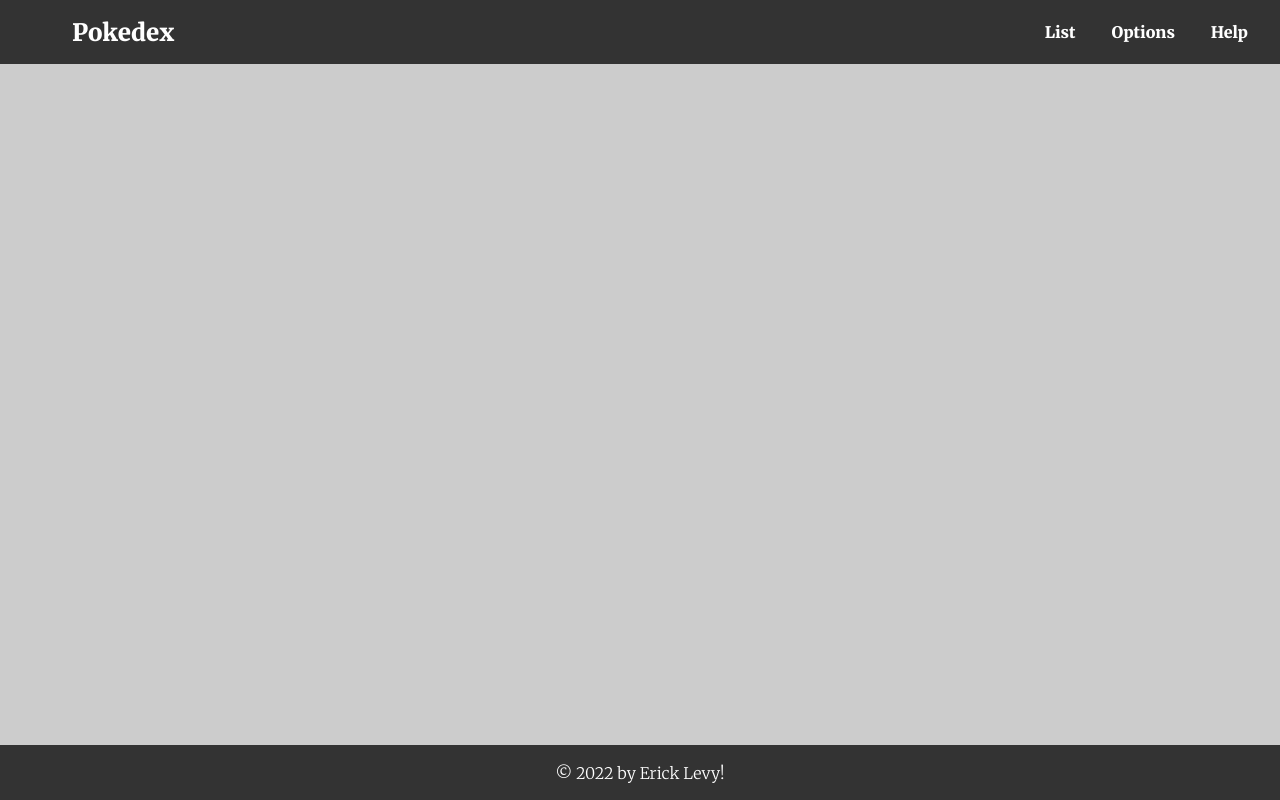
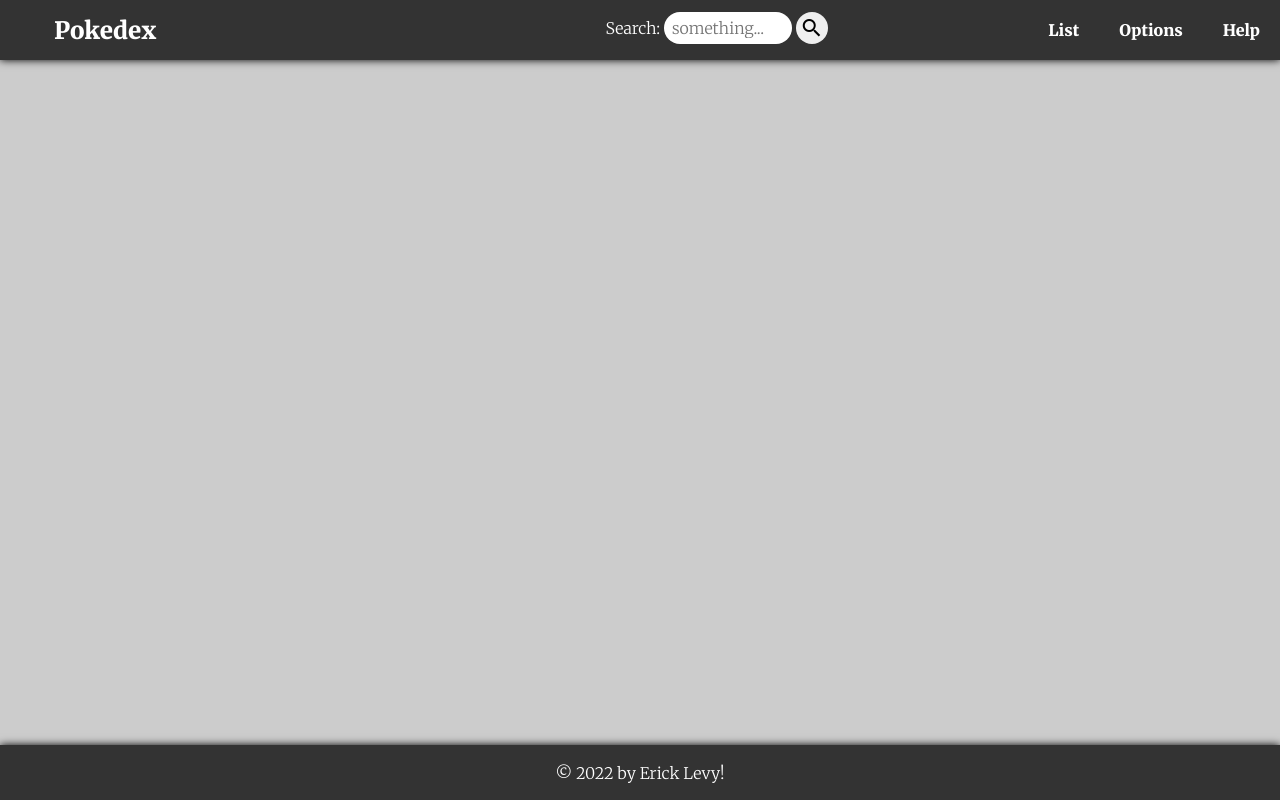
Before and after one commit to ericklevy8a/Pokedex, a plain HTML site: page index.html in a window 1280 px wide. Drawn offline with Linux system fonts and the light colour scheme; no server answers.

Commit message:
Better responsive design and shadows

```diff
--- a/index.html
+++ b/index.html
@@ -6,17 +6,29 @@
     <meta http-equiv="X-UA-Compatible" content="IE=edge">
     <meta name="viewport" content="width=device-width, initial-scale=1.0">
     <title>Pokedex</title>
+    <link rel="stylesheet" href="https://fonts.googleapis.com/icon?family=Material+Icons">
     <link rel="stylesheet" href="pokedex.css">
 </head>
 
 <body>
     <header>
-        <h1><i class="pokedex-logo"></i>Pokedex</h1>
         <nav>
-            <ul>
-                <li><a href="#">List</a></li>
-                <li><a href="#">Options</a></li>
-                <li><a href="#">Help</a></li>
+            <ul class="menu" id="top-menu">
+                <li class="logo">
+                    <h1><i class="pokedex-logo"></i>Pokedex</h1>
+                </li>
+                <li class="item search">
+                    <label for="q">Search:
+                        <input type="search" name="q" placeholder="something..."></label>
+                    <button type="button">
+                        <i class="material-icons" id="search-icon">search</i></button>
+                </li>
+                <li class="item"><a href="#">List</a></li>
+                <li class="item"><a href="#">Options</a></li>
+                <li class="item"><a href="#">Help</a></li>
+                <li class="toggle">
+                    <i class="material-icons" id="toggle-icon">menu</i>
+                </li>
             </ul>
         </nav>
     </header>
@@ -40,7 +52,7 @@
                 <div class="modal-container">
                     <div class="modal-header">
                         <h4 id="msgbox-title" class="modal-title">Title</h4>
-                        <button type="button" id="msgbox-title-close" class="modal-close">X</button>
+                        <i id="msgbox-title-close" class="material-icons modal-close">close</i>
                     </div>
                     <div class="modal-body">
                         <p id="msgbox-text">Text paragraph</p>
@@ -58,14 +70,7 @@
                 <div class="modal-container">
                     <div class="modal-header">
                         <h4 id="cardbox-title" class="modal-title">Title</h4>
-                        <!-- <button type="button" id="cardbox-title-close" class="modal-close">X</button> -->
-                        <svg id="cardbox-title-close" class="modal-close" xmlns="https://www.w3.org/2000/svg"
-                            viewBox="0 0 24 24" fill="#ff0000">
-                            <path
-                                d="M19 6.41L17.59 5 12 10.59 6.41 5 5 6.41 10.59 12 5 17.59 6.41 19 12 13.41 17.59 19 19 17.59 13.41 12z">
-                            </path>
-                            <path fill="none" d="M0 0h24v24H0z"></path>
-                        </svg>
+                        <i id="cardbox-title-close" class="material-icons modal-close">close</i>
                     </div>
                     <div id="cardbox-content" class="modal-body">
                         <!-- SPRITES -->
--- a/pokedex.css
+++ b/pokedex.css
@@ -41,13 +41,10 @@ body {
 }
 
 header {
-    height: 64px;
     color: var(--header-color);
     background-color: var(--header-bg-color);
-    display: flex;
-    flex-direction: row;
-    justify-content: space-between;
-    align-items: center;
+    box-shadow: 0px 0px 8px #000;
+    z-index: 2;
 }
 
 header * {
@@ -55,10 +52,9 @@ header * {
 }
 
 header h1 {
+    white-space: nowrap;
     font-weight: 900;
     font-size: 24px;
-    margin-left: 16px;
-    padding: 16px;
 }
 
 i.pokedex-logo {
@@ -71,28 +67,104 @@ i.pokedex-logo {
     vertical-align:bottom;
 }
 
-header nav {
+/* RESPONSIVE MENU FOR NAV BAR */
+
+/* Basic styling */
+nav {
+    width: 100%;
+}
+nav ul {
+    list-style-type: none;
+    padding: 0;
     margin: 0;
 }
-
-header nav ul {
-    margin-right: 16px;
+nav ul li {
+    height: fit-content;
 }
-
-header nav li {
-    display: inline-block;
+.menu .item a {
+    display: block;
+    width: 100%;
+    font-size: 16px;
+    font-weight: bold;
+    padding: 20px;
+    white-space: nowrap;
+    color: var(--header-color);
+    text-decoration: none;
 }
-
-header nav li a {
-    color: var(--header-color);
-    font-weight: 900;
-    text-decoration: none;
-    padding: 16px;
-}
-header nav li a:hover {
+.menu .item a:hover {
     color: var(--hover-color);
     background-color: var(--header-color);
 }
+.menu .item.search {
+    flex-grow: 1;
+    height: 60px;
+}
+.menu .item.search label {
+    vertical-align: super;
+}
+.menu .item.search input {
+    height: 2em;
+    width: 8em;
+    font-size: 16px;
+    border-radius: 1em;
+    padding: 0.5em;
+}
+.menu .item.search button {
+    height: 2em;
+    font-size: 16px;
+    border-radius: 1em;
+    padding: 4px;
+}
+
+/* Mobile menu */
+.menu {
+    display: flex;
+    flex-wrap: wrap;
+    justify-content: space-between;
+    align-items: center;
+}
+.logo {
+    padding: 14px;
+}
+.toggle {
+    order: 1;
+    padding: 20px;
+}
+.item {
+    order: 3;
+    width: 100%;
+    text-align: center;
+    display: none;
+    border-top: #444 1px solid;
+    border-bottom: #222 1px solid;
+}
+.search {
+    order: 2;
+    padding: 12px;
+    border: none;
+}
+
+.menu.active .item {
+    display: block;
+}
+
+/* Tablet menu */
+@media all and (min-width: 620px) {
+    .menu { justify-content: center; }
+    .logo { flex: 1; }
+    .search { width: auto; order: 1; display: block; }
+    .toggle { flex: 1; order: 2; text-align: right; }
+}
+
+/* Desktop menu */
+@media all and (min-width: 800px) {
+    .logo { flex: 1; }
+    .search { order: 1; }
+    .item { order: 2; display: block; width: auto; border: none; }
+    .toggle { display: none; }
+}
+
+/* FOOTER */
 
 footer {
     height: 64px;
@@ -102,6 +174,8 @@ footer {
     flex-direction: row;
     justify-content: center;
     align-items: center;
+    box-shadow: 0px 0px 8px #000;
+    z-index: 2;
 }
 
 footer * {
@@ -134,21 +208,16 @@ main {
     height: 160px;
     font-size: 12px;
     margin: 4px;
-    /* text-shadow: 1px 1px 1px #fff, -1px -1px 1px #fff, 1px -1px 1px #fff, -1px 1px 1px #fff; */
-    /* text-align: center; */
-    /* font-weight: 700; */
     display: flex;
     flex-direction: column;
     justify-content: space-between;
     align-items: center;
+    filter: brightness(90%);
 }
 
 #pokedex-container .card-mini:hover {
     cursor: pointer;
-    border: 5px solid #c33;
-    padding: 3px;
-    /* margin: 3px 5px 5px 3px;
-    box-shadow: 1px 1px 4px #000; */
+    filter: brightness(100%);
 }
 
 #pokedex-container .card-mini .head {
@@ -181,7 +250,7 @@ main {
     background-color: rgba(0, 0, 0, 0.5);
     display: none;
     position: fixed;
-    z-index: 1;
+    z-index: 0;
     left: 0;
     top: 0;
     overflow: auto;
@@ -229,19 +298,15 @@ main {
 
 .modal-header .modal-close {
     color: var(--header-color);
-    fill: var(--header-color);
     background-color: var(--header-bg-color);
     border-radius: 1em;
     border: none;
-    font-size: 24px;
-    width: 32px;
-    font-family: Arial, Helvetica, sans-serif;
-    font-weight: 600;
+    width: 24px;
+    height: 24px;
 }
 
 .modal-header .modal-close:hover {
     color: var(--hover-color);
-    fill: var(--hover-color);
     background-color: var(--header-color);
 }
 
@@ -357,7 +422,6 @@ main {
     display: flex;
     flex-direction: row;
     color: white;
-    background-color: gray;
     min-width: 7em;
     padding: 4px;
     margin:  0 0.5em 0 0.5em;
@@ -365,7 +429,6 @@ main {
     border-radius: 1em;
     border: none;
     cursor: pointer;
-    /* text-shadow: 1px 1px 2px #000, -1px -1px 2px #000, 1px -1px 2px #000, -1px 1px 2px #000; */
 }
 
 #cardbox .type-slot .type-title {
@@ -389,7 +452,7 @@ main {
 }
 
 #cardbox .type-slot:hover {
-    box-shadow: 1px 1px 2px #000, -1px -1px 2px #000, 1px -1px 2px #000, -1px 1px 2px #000;
+    filter: brightness(120%);
 }
 
 #cardbox .tabify-tab {
--- a/pokedex.js
+++ b/pokedex.js
@@ -408,4 +408,13 @@ function prepareTitle(str) {
     return tokens.join(' ');
 }
 
+// Top-nav initialization
+function toggleMenu() {
+    const menu = document.getElementById('top-menu');
+    const icon = document.getElementById('toggle-icon');
+    menu.classList.toggle('active');
+    icon.innerText = (icon.innerText == 'menu') ? 'close' : 'menu';
+}
+document.getElementById('toggle-icon').addEventListener('click', toggleMenu);
+
 // End of code.
```
